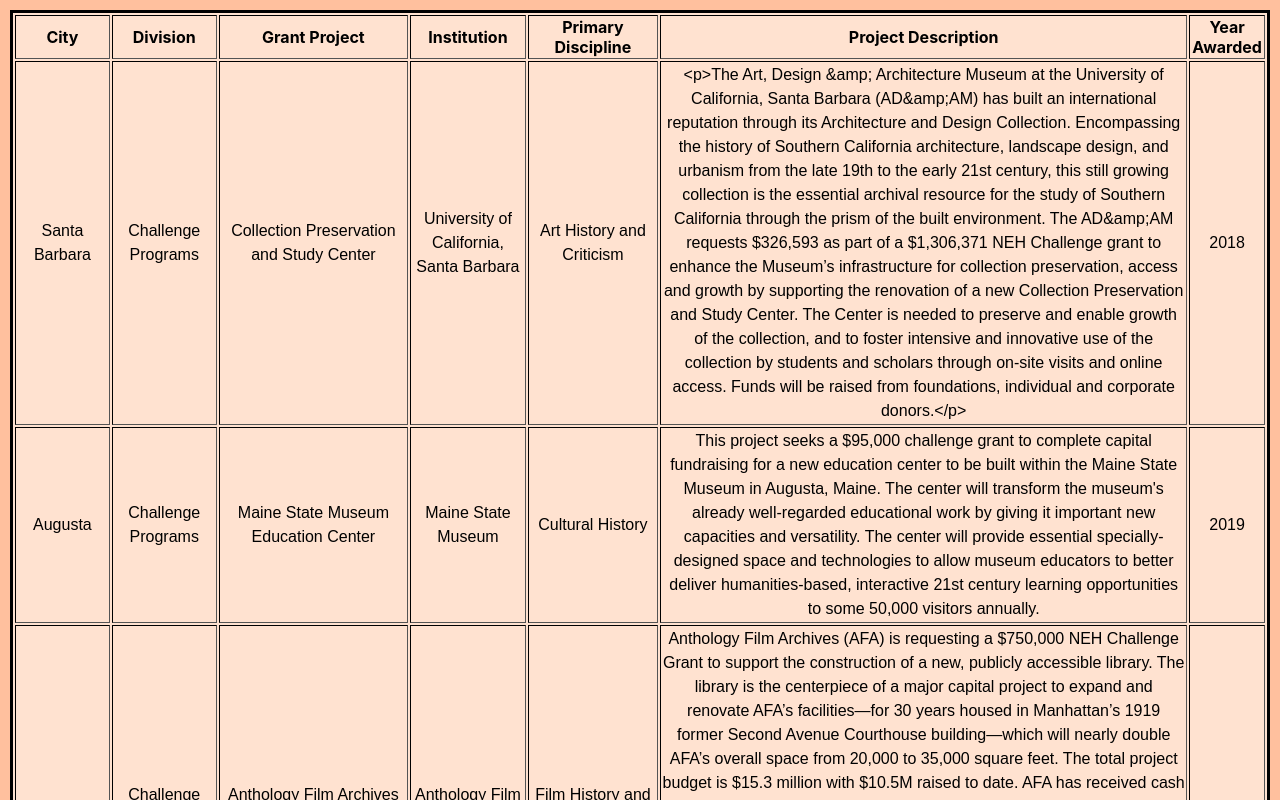
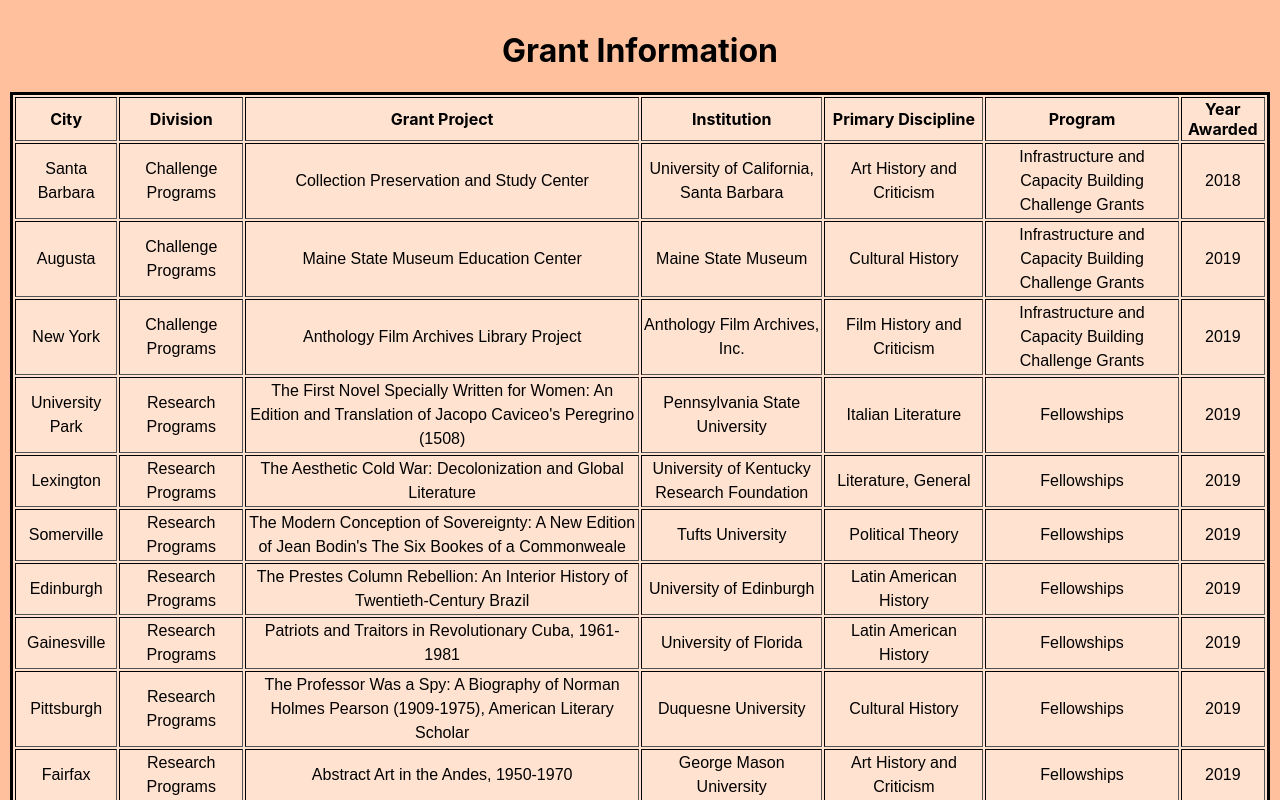
Before and after one commit to kpc23/DataDrivenReactApp, a React (Create React App) app: page / in a window 1280 px wide. Shown: the top 800 px of the page. Built offline with nearby package versions, Linux system fonts and the light colour scheme.

Commit message:
Created second useState, working on attempting to add 5 different interactive components...

```diff
--- a/src/App.js
+++ b/src/App.js
@@ -5,7 +5,8 @@
 
 function App() {
 	const [data, setData] = useState([]);
-
+  /*New consts useState for filtering and sorting*/
+  const [updatedData, setUpdatedData] = useState(data);
 	useEffect(() =>
   {
 		async function fetchData()
@@ -16,24 +17,28 @@
       if (response.ok)
       {
 		    const result = await response.json();
-        // console.log(result.Grants.Grant);
-
-        setData(result.Grants.Grant);
+        let finalresult=result.Grants.Grant;
+        setData(finalresult);
+        setUpdatedData(finalresult)
       }
 		}
 		fetchData();
 
 	}, []);
 
+  // const restoreData = (data) =>
+
+
+
   function TableRow(grant){
     return (
       <tr>
-      <td>{grant.grant.InstCity}</td>
+        <td title = {grant.grant.InstState}>{grant.grant.InstCity}</td>
         <td>{grant.grant.Division}</td>
         <td>{grant.grant.ProjectTitle}</td>
         <td>{grant.grant.Institution}</td>
         <td>{grant.grant.PrimaryDiscipline}</td>
-      <td>{grant.grant.ProjectDesc}</td>
+        <td>{grant.grant.Program}</td>
         <td>{grant.grant.YearAwarded}</td>
       </tr>
     );
@@ -42,6 +47,12 @@
   function Table({grants}){
     return(
       <table border= {1}>
+        <caption>
+          <h1>
+          Grant Information
+          </h1>
+        </caption>
+
         <thead>
             <tr>
               <th>
@@ -60,7 +71,7 @@
                 Primary Discipline
               </th>
               <th>
-              Project Description
+                Program
               </th>
               <th>
                 Year Awarded
@@ -84,6 +95,14 @@
 
   return (
     <div className="App">
+      {/* <label>	useEffect(() =>
+  {
+
+        Filter by Institution:
+        <input type="text" value={filter} onChange={(e) => setFilter(e.target.value)}
+        placeholder='Name of Institution'
+        />
+      </label> */}
       {/* <header className="App-header">
         <img src={logo} className="App-logo" alt="logo" />
         <p>
@@ -99,7 +118,8 @@
         </a>
 
       </header> */}
-      <Table grants = {data}/>
+      {/* <Table grants = {data}/> */}
+      <Table grants = {updatedData}/>
     </div>
   );
 }
```
Also changed, not shown: src/Table.css (line endings or trailing spaces). Lines whose indentation alone changed are shown as unchanged.
